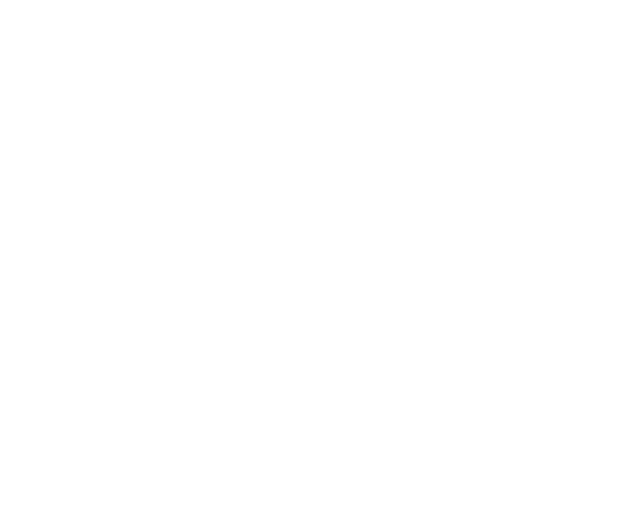
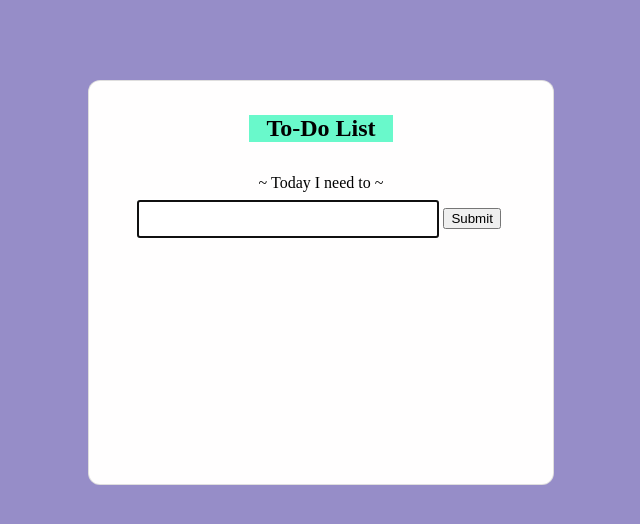
Before and after one commit to dts-kominfo-rea4a/challenge-dom-abuabdirohman4, a website: page index.html in a window 1280 px wide. Shown: the whole page, without its empty margins (319-959 px from the left). Drawn offline with Linux system fonts and the light colour scheme.

Commit message:
done challenge dom

```diff
--- a/index.html
+++ b/index.html
@@ -5,18 +5,23 @@
     <meta http-equiv="X-UA-Compatible" content="IE=edge" />
     <meta name="viewport" content="width=device-width, initial-scale=1.0" />
     <title>Challenge - DOM</title>
+    <link rel="stylesheet" href="style.css">
   </head>
   <body>
     <div id="app">
       <!-- TODO: Buatlah sebuah header dengan id todo-title -->
+      <h2 id="todo-title">To-Do List</h2>
       <!-- TODO: Buatlah sebuah subtitle dengan id todo-subtitle -->
+      <p id="todo-subtitle">~ Today I need to ~</p>
 
       <!-- Section: input -->
       <!-- TODO: Buatlah sebuah input bertipe text dengan id todo-input -->
+      <input type="text" id="todo-input" autofocus>
       <!-- TODO: Buatlah sebuah button dengan id todo-submit -->
-
+      <button type="button" id="todo-submit">Submit</button>
       <!-- Section output -->
       <!-- TODO: Buatlah sebuah <ul> dengan id todo-output -->
+      <ul id="todo-output"></ul>
     </div>
 
     <!-- ! Untuk tantangan ini, script jangan diubah ke external js yah ! -->
@@ -29,13 +34,26 @@
       // TODO: Buatlah sebuah fungsi dengan nama fnClickHandler
       // Fungsi yang digunakan untuk menambahkan tulisan
       // Jangan ubah cara deklarasi fungsinya, cukup isi saja
-      function fnClickHandler(toDoItem) {}
+      function fnClickHandler(toDoItem) {
+        output = document.createElement('li')
+        input = document.getElementById('todo-input')
+        output.appendChild(document.createTextNode(input.value));
+        document.getElementById('todo-output').appendChild(output)
+        input.value = ''
+      }
 
       // TODO: register event onclick / addEventListener untuk button
       // akan menjalankan fungsi fnClickHandler
+      button = document.getElementById('todo-submit')
+      button.addEventListener('click', () => fnClickHandler(event))
 
       // TODO: register event onkeypress / addEventListener untuk input
       // sehingga saat di input ditekan enter akan menjalankan fungsi fnClickHandler juga
+      input = document.getElementById('todo-input')
+      input.addEventListener('keypress', () => {
+        if (event.key != 'Enter') return false
+        fnClickHandler(event)
+      })
     </script>
   </body>
 </html>
--- /dev/null
+++ b/style.css
@@ -0,0 +1,42 @@
+body {
+    background-color: #968DC8;
+}
+
+#app {
+    position: relative;
+    width: 23rem;
+    min-height: 50vh;
+    margin: 5rem auto auto auto;
+    background-color: #fffefe;
+    background-clip: border-box;
+    padding: .1rem 3rem;
+    border: 1px solid rgba(0,0,0,.125);
+    border-radius: 0.75rem;
+}
+
+#todo-title {
+    text-align: center;
+    background-color: #69F9CB;
+    width: 9rem;
+    margin: 2rem auto;
+}
+
+#todo-subtitle {
+    text-align: center;
+    margin-bottom: .5rem;
+}
+
+input {
+    height: 2rem;
+    width: 80%;
+}
+
+ul {
+    padding-left: 0;
+    margin-top: 2.5rem;
+    margin-bottom: 2.5rem;
+}
+
+ul li {
+    margin-top: 1rem;
+}
```
